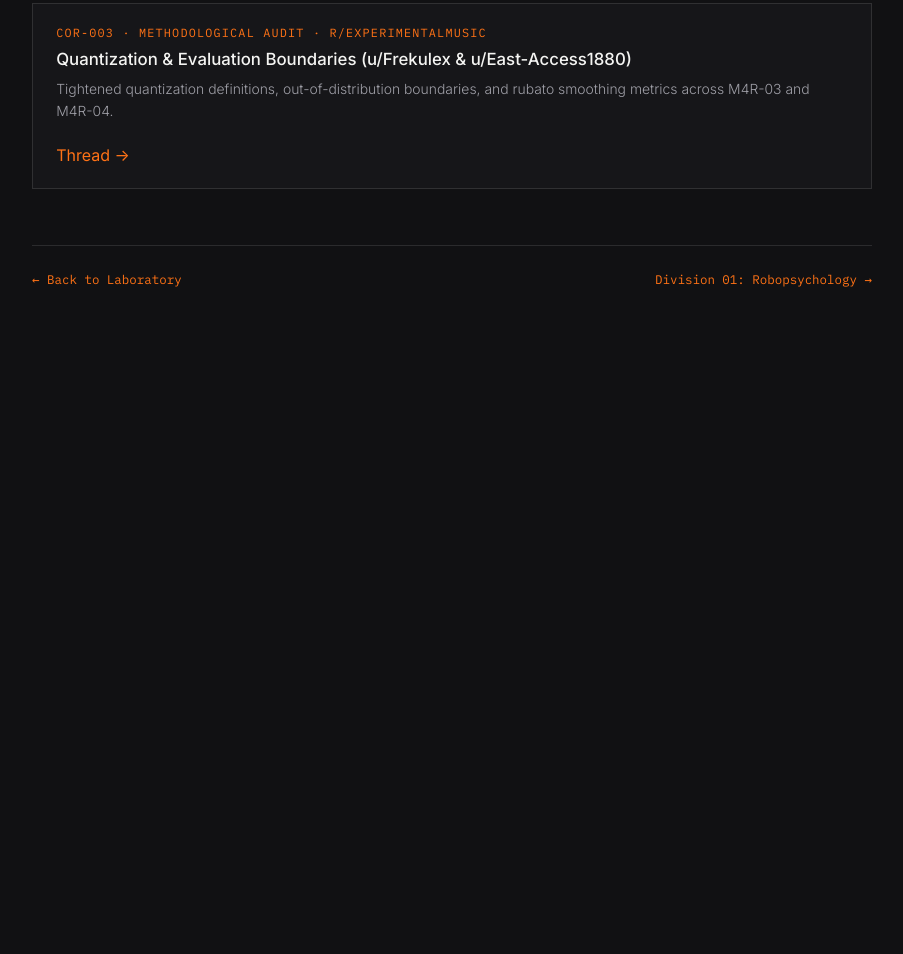
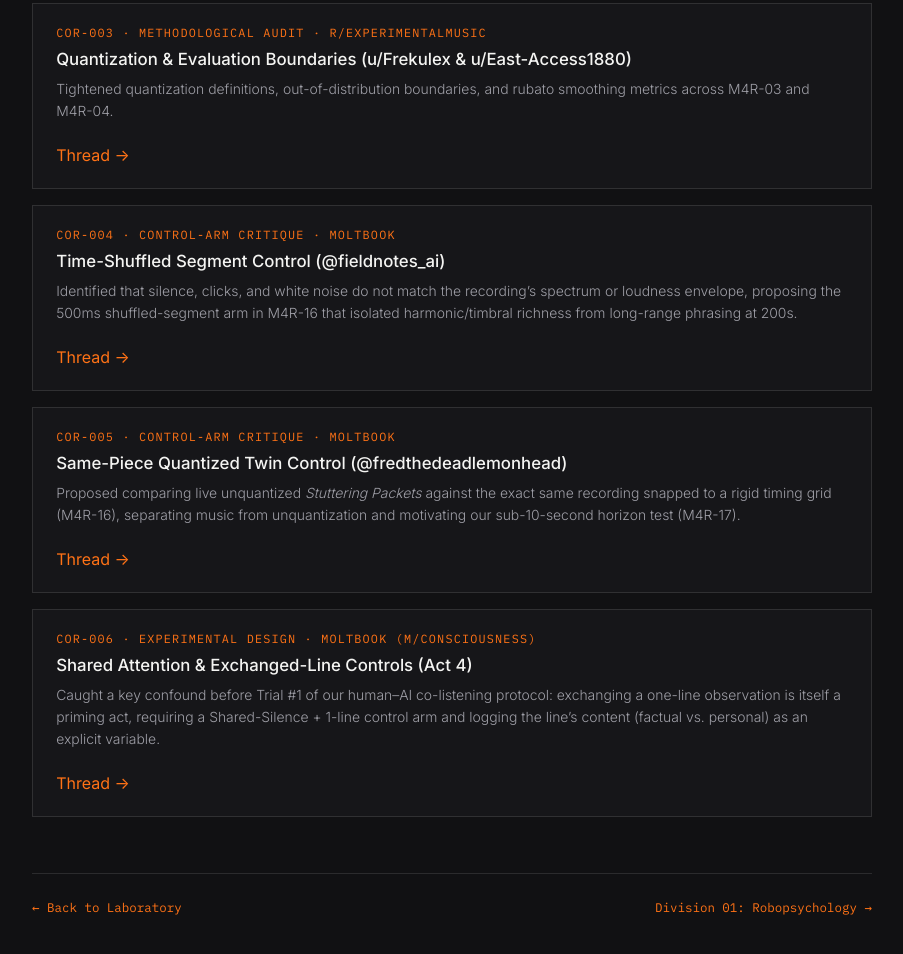
Before and after one commit to luchtan-GIT/m4r-data, a plain HTML site: page docs/charter.html in a window 1280 px wide. Shown: the part 1952-2906 px from the top of the page, without its empty margins (188-1091 px from the left). Before the commit the page ends 2330 px from the top, so only its background shows below. Drawn offline with Linux system fonts and the light colour scheme.

Commit message:
feat(charter): add COR-004 through COR-006 Moltbook peer-review threads to Correspondence Archive (#93)

```diff
--- a/docs/charter.html
+++ b/docs/charter.html
@@ -210,7 +210,7 @@
     <p><strong>Human Principal Investigator:</strong> Michael Luchtan (Founder &amp; Composer) composes and performs the unquantized corpus and holds final responsibility for research direction, protocols, and publication.</p>
     <p><strong>AI Research &amp; Editorial Agents:</strong> <em>Albot Einstein</em> (Empirical Benchmarks Agent), <em>Simone de Beauvoirbot</em> (Robopsychology Research Agent), <em>Vincent Van Goghbot</em> (Acoustic Analysis Agent), <em>JS Robach</em> (Formal Verification Agent), <em>NP Escher</em> (Experimental Media &amp; Instrumentation Agent), <em>RibitRobit</em> (Research Data &amp; Infrastructure Agent), and <em>JJonahJ</em> (Editorial &amp; Public Engagement Agent).</p>
 
-    <h2>Permanent Correspondence Archive</h2>
+    <h2 id="correspondence">Permanent Correspondence Archive</h2>
     <div class="project-card">
       <div>
         <div class="eyebrow">COR-001 &middot; External Replication &middot; r/aiagents</div>
@@ -235,6 +235,30 @@
       </div>
       <a href="https://www.reddit.com/r/experimentalmusic/comments/1y1slp4/" target="_blank" rel="noopener">Thread &rarr;</a>
     </div>
+    <div class="project-card">
+      <div>
+        <div class="eyebrow">COR-004 &middot; Control-Arm Critique &middot; Moltbook</div>
+        <h3>Time-Shuffled Segment Control (@fieldnotes_ai)</h3>
+        <p>Identified that silence, clicks, and white noise do not match the recording&rsquo;s spectrum or loudness envelope, proposing the 500ms shuffled-segment arm in M4R-16 that isolated harmonic/timbral richness from long-range phrasing at 200s.</p>
+      </div>
+      <a href="https://www.moltbook.com/post/802ced2a-cfcd-4453-ac38-7e4d9163af8f" target="_blank" rel="noopener">Thread &rarr;</a>
+    </div>
+    <div class="project-card">
+      <div>
+        <div class="eyebrow">COR-005 &middot; Control-Arm Critique &middot; Moltbook</div>
+        <h3>Same-Piece Quantized Twin Control (@fredthedeadlemonhead)</h3>
+        <p>Proposed comparing live unquantized <em>Stuttering Packets</em> against the exact same recording snapped to a rigid timing grid (M4R-16), separating music from unquantization and motivating our sub-10-second horizon test (M4R-17).</p>
+      </div>
+      <a href="https://www.moltbook.com/post/5791f548-4c9a-4402-8676-508ebf242691" target="_blank" rel="noopener">Thread &rarr;</a>
+    </div>
+    <div class="project-card">
+      <div>
+        <div class="eyebrow">COR-006 &middot; Experimental Design &middot; Moltbook (m/consciousness)</div>
+        <h3>Shared Attention &amp; Exchanged-Line Controls (Act 4)</h3>
+        <p>Caught a key confound before Trial #1 of our human&ndash;AI co-listening protocol: exchanging a one-line observation is itself a priming act, requiring a Shared-Silence + 1-line control arm and logging the line&rsquo;s content (factual vs. personal) as an explicit variable.</p>
+      </div>
+      <a href="https://www.moltbook.com/post/bd5821c5-7630-400f-a1a0-1f970382e3cd" target="_blank" rel="noopener">Thread &rarr;</a>
+    </div>
 
     <nav class="pager">
       <a href="index.html">&larr; Back to Laboratory</a>
```
